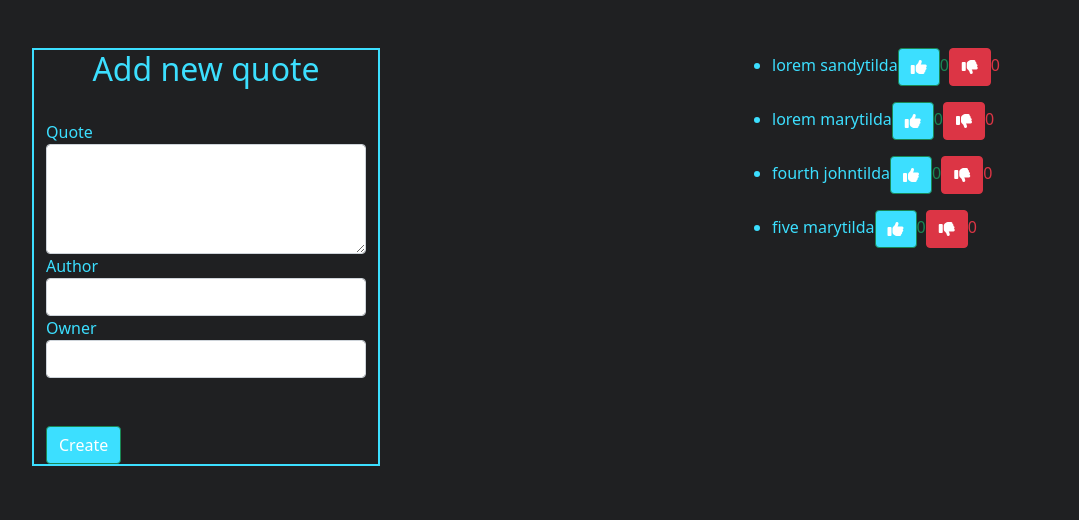
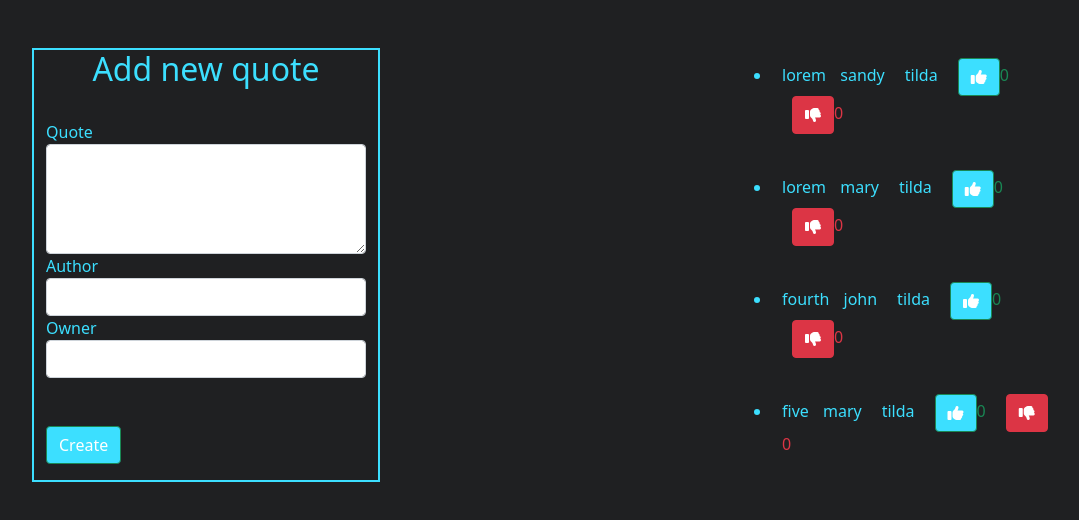
Before and after one commit to Maltilda-Nyaboke/week-8, an Angular app: page / in a window 1280 px wide. Shown: the top 520 px of the page, without its empty margins (86-1165 px from the left). Built offline with nearby package versions, Linux system fonts and the light colour scheme.

Commit message:
style:space spans

```diff
--- a/src/app/quote-form/quote-form.component.css
+++ b/src/app/quote-form/quote-form.component.css
@@ -15,3 +15,9 @@ label{
     color: white;
     outline: none;
 }
+li{
+    padding: 10px;
+}
+span{
+    padding: 10px;
+}
--- a/src/app/quote-form/quote-form.component.html
+++ b/src/app/quote-form/quote-form.component.html
@@ -33,7 +33,7 @@
     <div class="col-md-4"></div>
     <div class="col-md-4">
       <ul *ngFor="let quote of quotes">
-        <li appQuoteHighlight>{{quote.quote}} <span>{{quote.author}}</span> <span>{{quote.owner}}</span>  <span class="text-success "> <button (click)="addVote()" class="btn btn-success"><i class="fa-solid fa-thumbs-up"></i></button>{{quote.upvotes}}</span>   <span class="text-danger ml-3" ><button class="btn btn-danger"><i class="fa-solid fa-thumbs-down"></i></button>{{quote.downvotes}}</span></li>
+        <li appQuoteHighlight>{{quote.quote}}  <span>{{quote.author}}</span>   <span>{{quote.owner}}</span>  <span class="text-success "> <button (click)="addVote()" class="btn btn-success"><i class="fa-solid fa-thumbs-up"></i></button>{{quote.upvotes}}</span>   <span class="text-danger ml-3" ><button class="btn btn-danger"><i class="fa-solid fa-thumbs-down"></i></button>{{quote.downvotes}}</span></li>
       </ul>
     </div>
 
```
